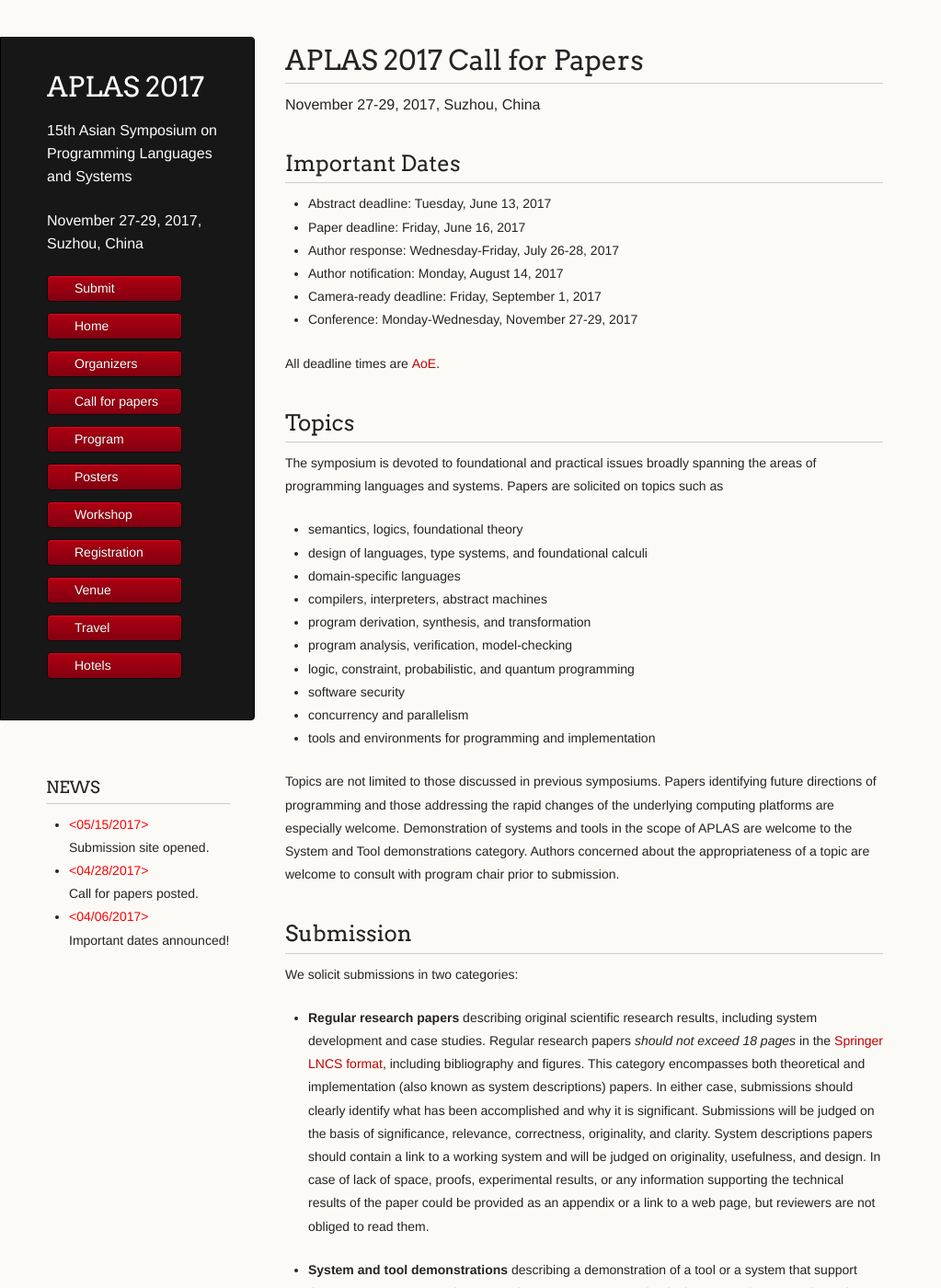
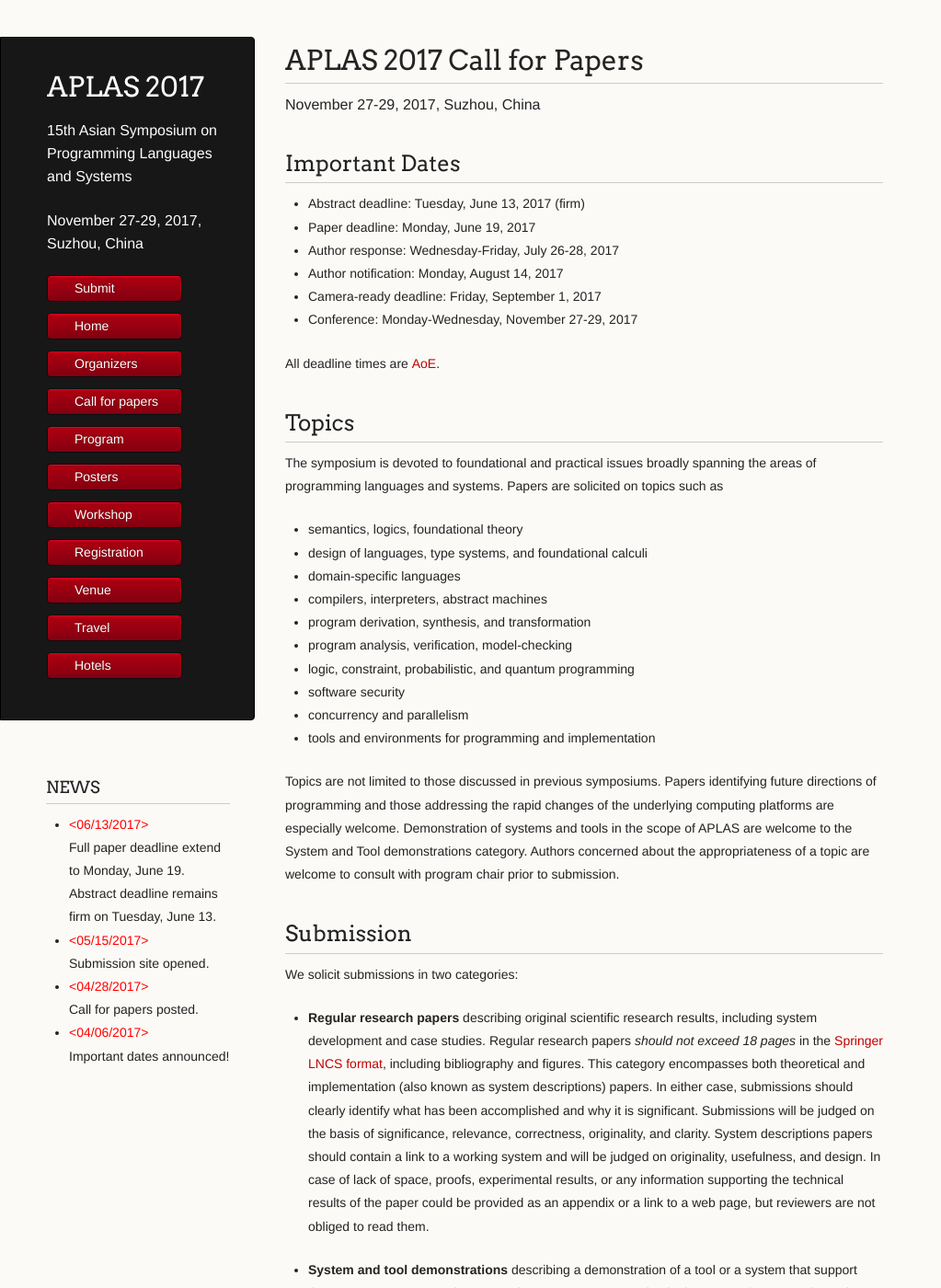
Before and after one commit to www-aplas/www-aplas.github.io, a Jekyll site: the page built from call.md, in a window 1280 px wide and 1400 px high. Shown: the whole window at 92% size, without its empty margins (0-1023 px from the left). Built offline with Jekyll 4.4.1, drawn with Linux system fonts in a browser that asks for light colours; our own code applies the rules of GitHub Pages for plain Markdown files; a script that is not in the unit is left out.

Commit message:
Full paper extension

```diff
--- a/_includes/news.md
+++ b/_includes/news.md
@@ -1,4 +1,5 @@
 ### NEWS
+- <span style="color:red;">&lt;06/13/2017&gt;</span> <br> Full paper deadline extend to Monday, June 19. Abstract deadline remains firm on Tuesday, June 13.
 - <span style="color:red;">&lt;05/15/2017&gt;</span> <br> Submission site opened.
 - <span style="color:red;">&lt;04/28/2017&gt;</span> <br> Call for papers posted.
 - <span style="color:red;">&lt;04/06/2017&gt;</span> <br> Important dates announced!
--- a/call.md
+++ b/call.md
@@ -4,8 +4,8 @@
 
 ## Important Dates
 
-- Abstract deadline: Tuesday, June 13, 2017
-- Paper deadline: Friday, June 16, 2017
+- Abstract deadline: Tuesday, June 13, 2017 (firm)
+- Paper deadline: Monday, June 19, 2017
 - Author response: Wednesday-Friday, July 26-28, 2017
 - Author notification: Monday, August 14, 2017
 - Camera-ready deadline: Friday, September 1, 2017
```
Also changed, not shown: index.md (+1 -1 lines).
